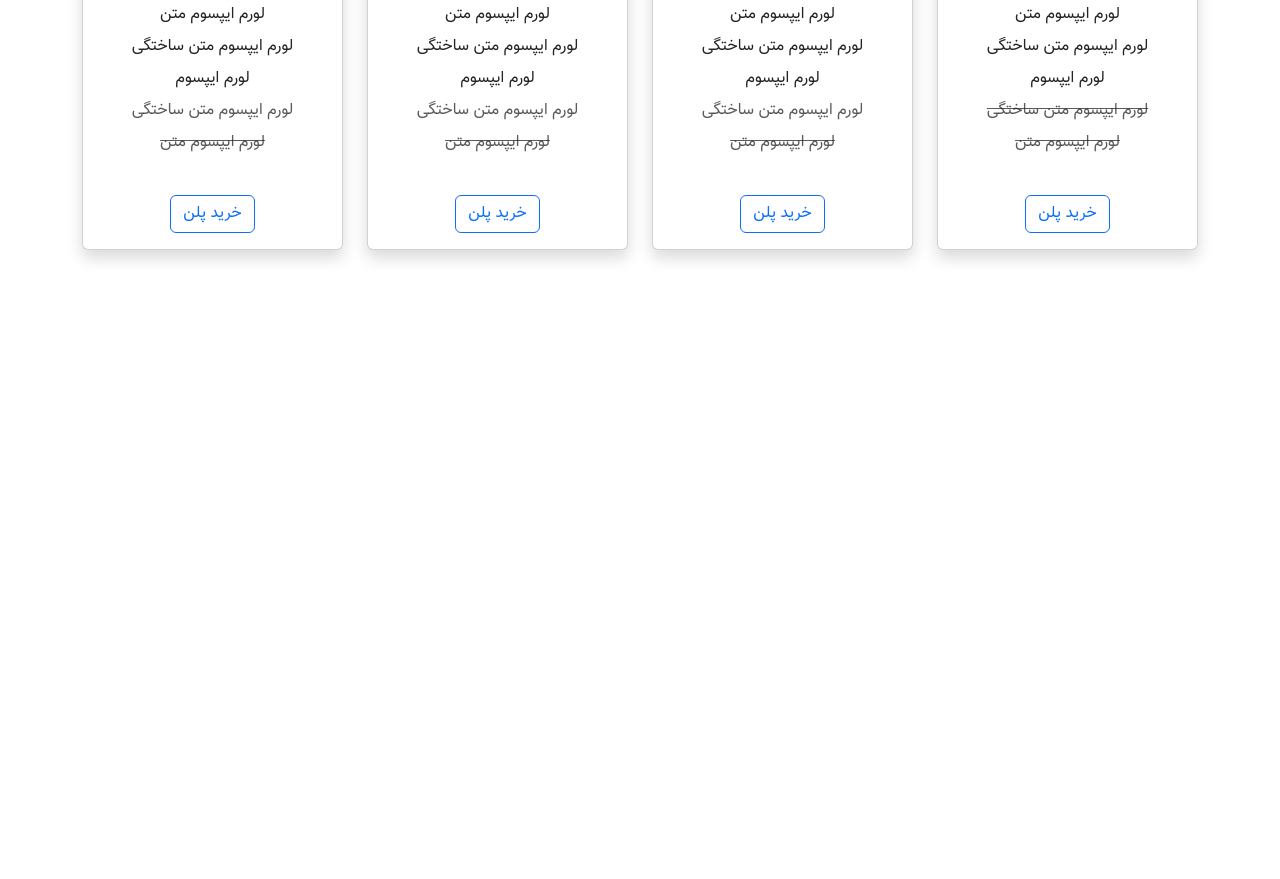
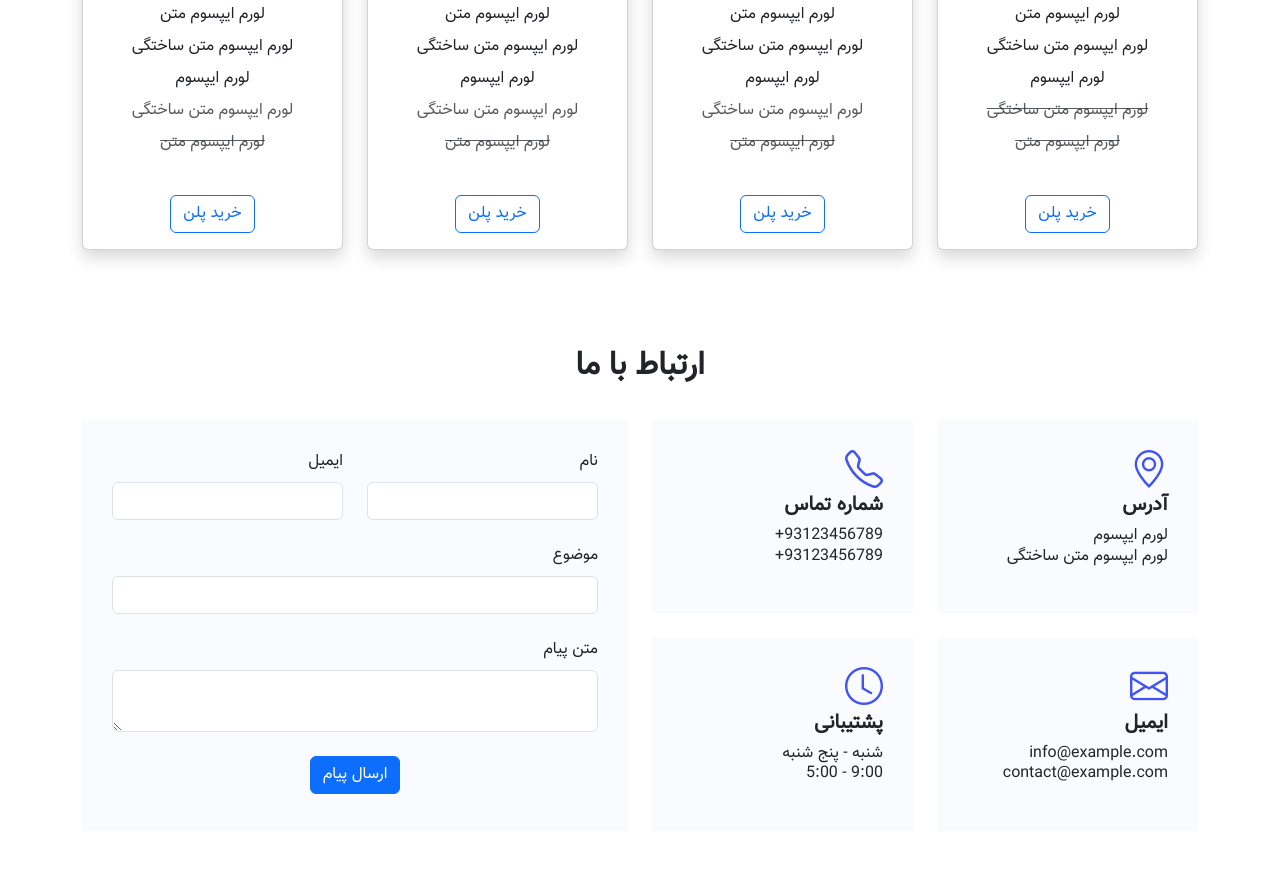
Before and after one commit to MasuMa6410/First-Video-Project, a plain HTML site: page index.html in a window 1280 px wide. Shown: the part 3839-4718 px from the top of the page. Before the commit the page ends 4137 px from the top, so only its background shows below. Drawn offline with nearby package versions, Linux system fonts and the light colour scheme; a script that the page names is missing.

Commit message:
The eleventh commit for the eleventh video is added.

```diff
--- a/Styles/style.css
+++ b/Styles/style.css
@@ -231,3 +231,27 @@ p {
 .pricing .card:hover {
   transform: scale(1.1);
 }
+
+/* Contact Us */
+
+.contact .info-box {
+  background-color: #fafbff;
+  padding: 30px;
+}
+
+.contact .info-box i {
+  font-size: 38px;
+  line-height: 0;
+  color: #4154f1;
+}
+
+.contact .info-box .cellphone {
+  direction: ltr;
+  text-align: right;
+}
+
+.contact .contact-form {
+  background-color: #fafbff;
+  padding: 30px;
+  height: 100%;
+}
--- a/index.html
+++ b/index.html
@@ -505,6 +505,87 @@
         </div>
       </div>
     </section>
+    <!-- Contact -->
+    <section class="contact py-5">
+      <div class="container">
+        <div class="row text-center mb-4">
+          <h2 class="fw-bold">ارتباط با ما</h2>
+        </div>
+        <div class="row gy-3">
+          <div class="col-lg-6">
+            <div class="row gy-4">
+              <div class="col-md-6">
+                <div class="info-box">
+                  <i class="bi bi-geo-alt"></i>
+                  <h5 class="fw-bold">آدرس</h5>
+                  <p>
+                    لورم ایپسوم <br />
+                    لورم ایپسوم متن ساختگی
+                  </p>
+                </div>
+              </div>
+              <div class="col-md-6">
+                <div class="info-box">
+                  <i class="bi bi-telephone"></i>
+                  <h5 class="fw-bold">شماره تماس</h5>
+                  <p class="cellphone">
+                    +93123456789<br />
+                    +93123456789
+                  </p>
+                </div>
+              </div>
+              <div class="col-md-6">
+                <div class="info-box">
+                  <i class="bi bi-envelope"></i>
+                  <h5 class="fw-bold">ایمیل</h5>
+                  <p>
+                    info@example.com
+                    <br />
+                    contact@example.com
+                  </p>
+                </div>
+              </div>
+              <div class="col-md-6">
+                <div class="info-box">
+                  <i class="bi bi-clock"></i>
+                  <h5 class="fw-bold">پشتیبانی</h5>
+                  <p>
+                    شنبه - پنج شنبه
+                    <br />
+                    9:00 - 5:00
+                  </p>
+                </div>
+              </div>
+            </div>
+          </div>
+          <div class="col-lg-6">
+            <form action="#" class="contact-form">
+              <div class="row gy-4">
+                <div class="col-md-6">
+                  <label class="form-label">نام</label>
+                  <input type="text" class="form-control" />
+                </div>
+                <div class="col-md-6">
+                  <label class="form-label">ایمیل</label>
+                  <input type="email" class="form-control" />
+                </div>
+                <div class="col-md-12">
+                  <label class="form-label">موضوع</label>
+                  <input type="text" class="form-control" />
+                </div>
+                <div class="col-md-12">
+                  <label class="form-label">متن پیام</label>
+                  <textarea class="form-control" rows="2"></textarea>
+                </div>
+                <div class="col-md-12 text-center">
+                  <button class="btn btn-primary">ارسال پیام</button>
+                </div>
+              </div>
+            </form>
+          </div>
+        </div>
+      </div>
+    </section>
     <!-- Bootstrap JS link -->
     <script
       src="https://cdn.jsdelivr.net/npm/bootstrap@5.3.3/dist/js/bootstrap.bundle.min.js"
```
